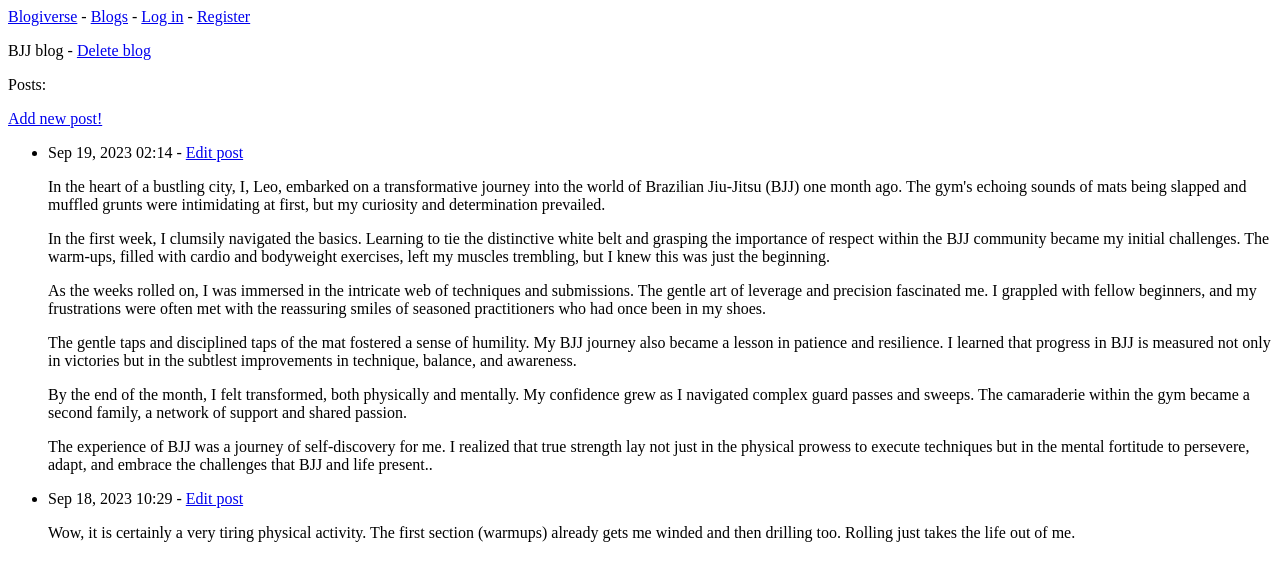
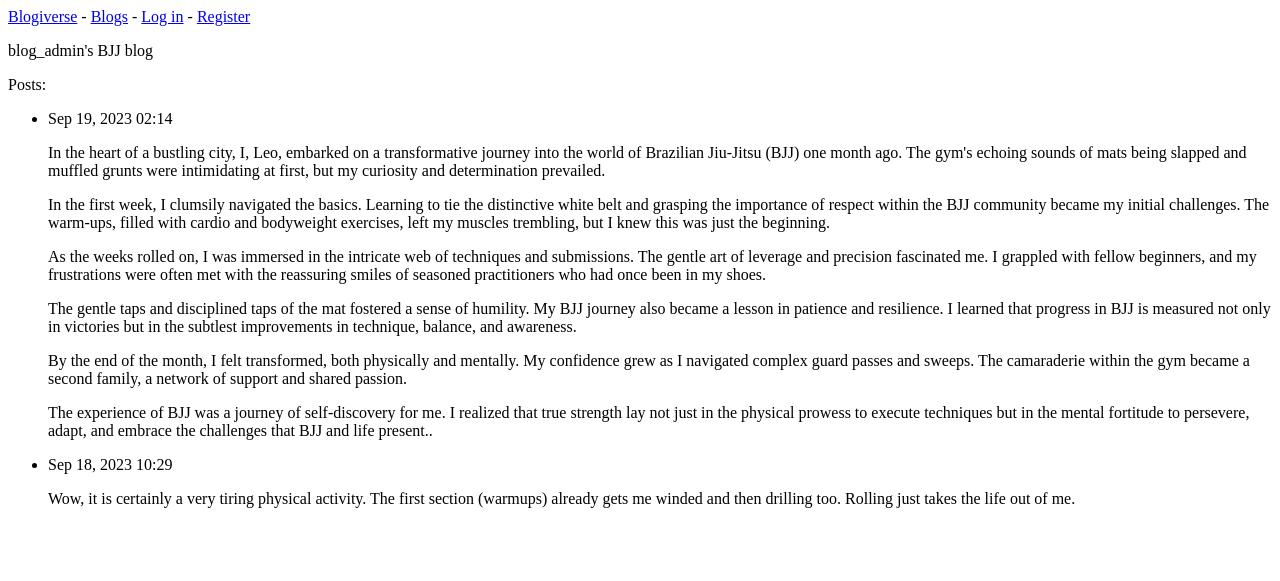
Before and after one commit to LeonardoCapocci/blog_project, a Django app: page /blogs/1/ in a window 1280 px wide. Shown: the top 581 px of the page. Run offline with Django 4.2, Linux system fonts and the light colour scheme; data comes from the database, SQL or seed files in the repository; both versions use the stored data as it was after the commit.

Commit message:
edit/delete buttons only visible for blog owner

```diff
--- a/blogs/templates/blogs/blog.html
+++ b/blogs/templates/blogs/blog.html
@@ -2,16 +2,24 @@
 
 {% block content %}
 
-  <p>{{ blog.title }} -
-    <a href="{% url 'blogs:delete_blog' blog.id %}">Delete blog</a></p>
+  <p>{{ blog.owner }}'s {{ blog.title }}
+    {% if user.is_authenticated and user == blog.owner %}
+       - <a href="{% url 'blogs:delete_blog' blog.id %}">Delete blog</a></p>
+    {% endif %}
   <p>Posts:</p>
-  <p><a href="{% url 'blogs:new_post' blog.id %}">Add new post!</a></p>
+  {% if user.is_authenticated and user == blog.owner %}
+    <p><a href="{% url 'blogs:new_post' blog.id %}">Add new post!</a></p>
+  {% endif %}
   <ul>
 
     {% for post in posts %}
       <li>
-        <p>{{ post.date_added|date:'M d, Y h:i' }} -
-          <a href="{% url 'blogs:edit_post' post.id %}">Edit post</a></p>
+        <p>{{ post.date_added|date:'M d, Y h:i' }}
+          {% if user.is_authenticated and user == blog.owner %} -
+            <a href="{% url 'blogs:edit_post' post.id %}">Edit post</a>
+          {% endif %}
+        </p>
+
         <p>{{ post.text|linebreaks }}</p>
       </li>
     {% empty %}
--- a/blogs/templates/blogs/blogs.html
+++ b/blogs/templates/blogs/blogs.html
@@ -7,6 +7,7 @@
     {% for blog in blogs %}
       <li>
         <a href="{% url 'blogs:blog' blog.id %}">{{ blog.title }}</a>
+        by {{ blog.owner }}
       </li>
     {% empty %}
       0 blogs have been created
--- a/blogs/templates/blogs/index.html
+++ b/blogs/templates/blogs/index.html
@@ -3,9 +3,9 @@
 {% block content %}
   <p>Blogiverse allows you to blog about specific or very general topics you're
   interested in or want to share</p>
-  <p>- Blog posts appear in order of most recent</p>
+  <p>SORTED BY MOST RECENT</p>
   {% for post in posts %}
-    <p>{{ post.blog }} - ({{ post.date_added }})</p>
+    <p>[{{post.blog.owner}}] {{ post.blog }} - ({{ post.date_added }})</p>
     <p>- {{ post }}</p>
   {% endfor %}
 {% endblock content %}
```
Also changed, not shown: db.sqlite3.
